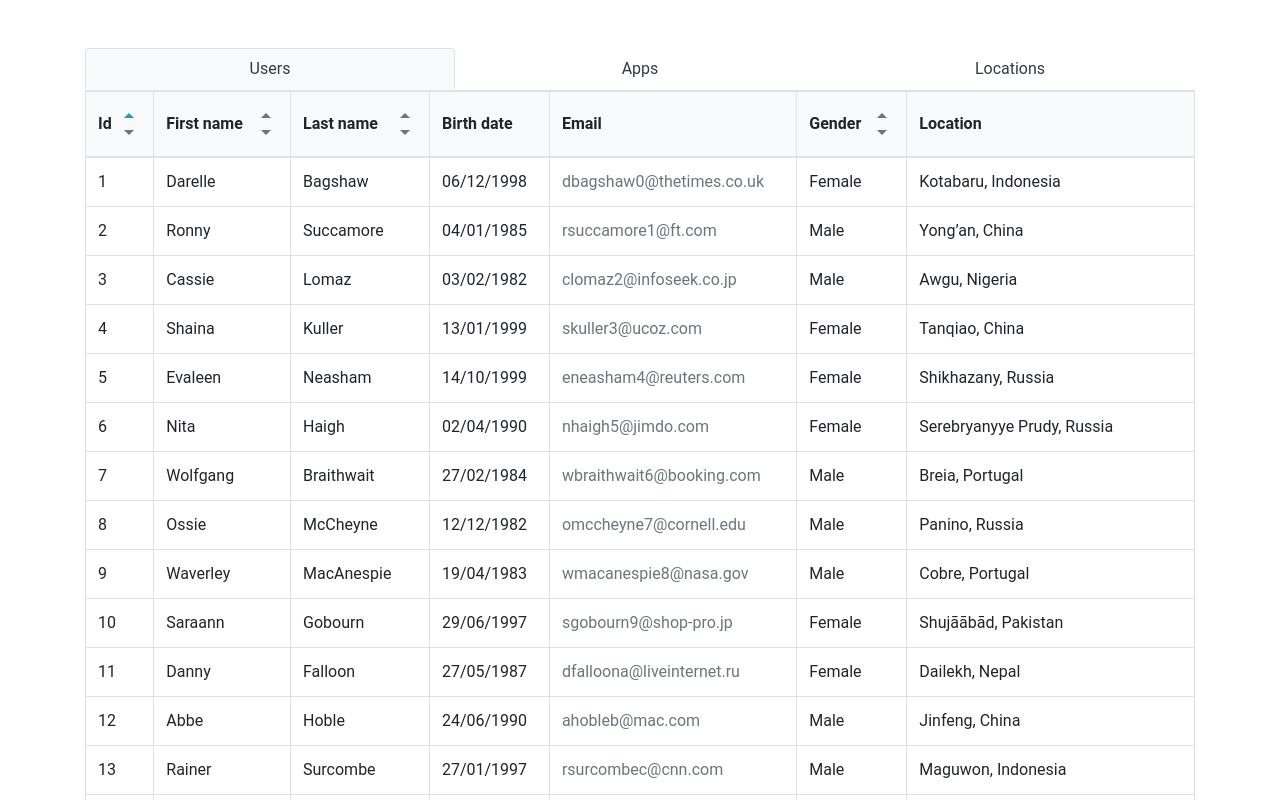
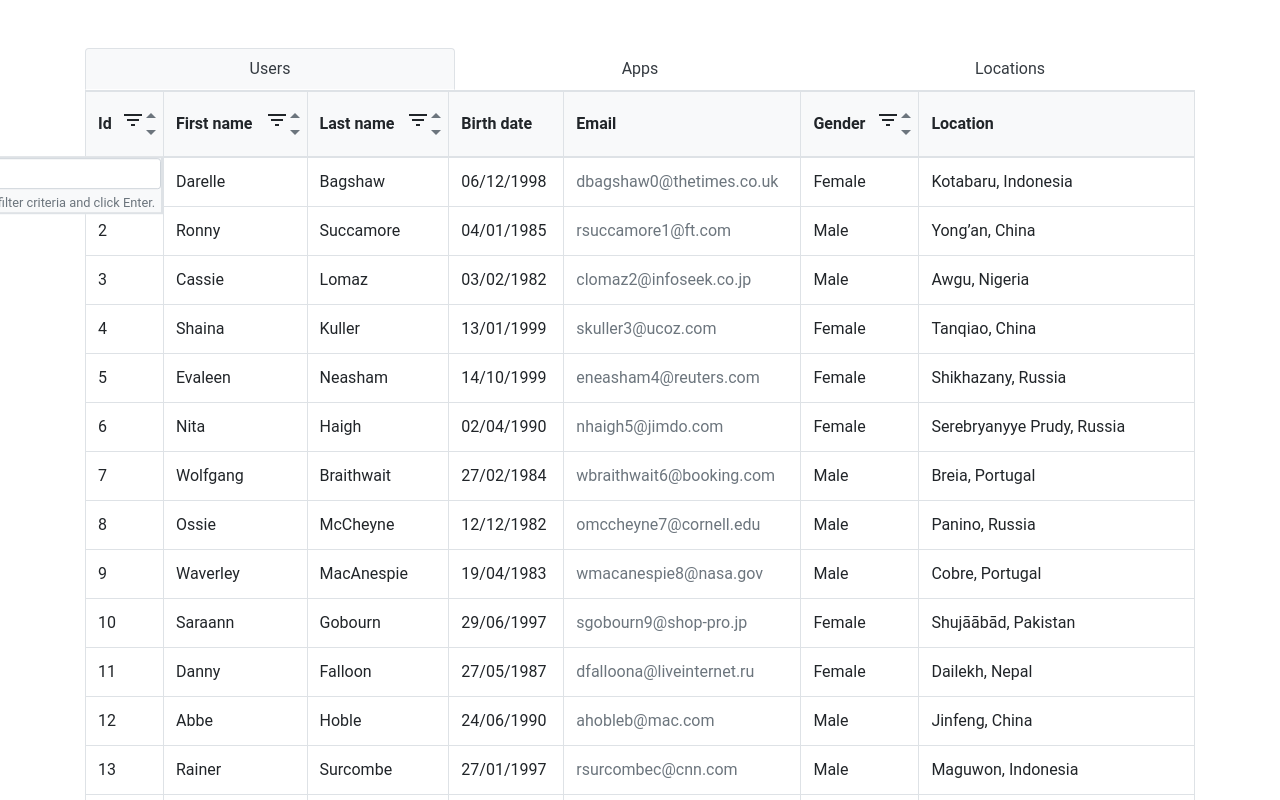
Before and after one commit to vmashnitskaya/datagrid, a React (Create React App) app: page /users in a window 1280 px wide. Both pictures are taken after a click on the icon 129 px from the left and 116 px from the top of the page. Shown: the top 800 px of the page. Built offline with nearby package versions, Linux system fonts and the light colour scheme.

Commit message:
add sorting for strings and numbers

```diff
--- a/package.json
+++ b/package.json
@@ -5,6 +5,7 @@
   "dependencies": {
     "@material-ui/core": "^4.11.0",
     "@material-ui/icons": "^4.9.1",
+    "@popperjs/core": "^2.5.2",
     "@testing-library/jest-dom": "^4.2.4",
     "@testing-library/react": "^9.3.2",
     "@testing-library/user-event": "^7.1.2",
@@ -28,6 +29,7 @@
     "prettier": "^2.1.2",
     "react": "^16.13.1",
     "react-dom": "^16.13.1",
+    "react-popper": "^2.2.3",
     "react-redux": "^7.2.1",
     "react-router": "^5.2.0",
     "react-router-dom": "^5.2.0",
--- a/src/components/Table/Table.scss
+++ b/src/components/Table/Table.scss
@@ -1,9 +1,13 @@
 .table th{
+  position: relative;
+  padding-right: 0;
   .header {
     display: flex;
     justify-content: space-between;
     align-items: center;
     min-height: 40px;
+    .icons{
+      display: flex;
       .sorting {
         display: flex;
         flex-direction: column;
@@ -15,5 +19,26 @@
           cursor: pointer;
         }
       }
+      .filtering{
+        cursor: pointer;
+        margin: 4px -6px 0 6px;
+      }
+      .filterPopUp{
+        position: absolute;
+        min-width: 200px;
+        transform: translateY(100%);
+        right: 0;
+        bottom: 0;
+        border: 2px solid #dee2e6;
+        .form-control:focus{
+          outline: none;
+          border-color: transparent;
+          box-shadow: none;
+        }
+        &.hidden{
+          display: none;
         }
       }
+    }
+  }
+}
--- a/src/components/Table/Table.tsx
+++ b/src/components/Table/Table.tsx
@@ -1,8 +1,8 @@
-import React, { FC, useEffect, useState, useCallback } from 'react';
+import React, { FC, useEffect, useState, useCallback, useMemo } from 'react';
 import ArrowDropUpIcon from '@material-ui/icons/ArrowDropUp';
 import ArrowDropDownIcon from '@material-ui/icons/ArrowDropDown';
+import FilterListIcon from '@material-ui/icons/FilterList';
 import clsx from 'clsx';
-
 import Loader from '../Loader';
 import TableRow from './TableRow';
 import './Table.scss';
@@ -15,18 +15,31 @@ export interface TableProps {
     error: string;
     columnHeaders: ColumnInterface[];
 }
+interface FilteringColumn {
+    [key: string]: string;
+}
 
 const Table: FC<TableProps> = ({ renderData, loading, error, columnHeaders }) => {
     const [sorting, setSorting] = useState<string>('');
     const [sortingColumn, setSortingColumn] = useState<string>('');
-    const [sortedRenderData, setSortedRenderData] = useState<{ [key: string]: any }[]>([]);
+    const [sortedFilteredRenderData, setSortedFilteredRenderData] = useState<
+        { [key: string]: any }[]
+    >([]);
+    const [filteredColumnOpened, setFilteredColumnOpened] = useState<string>('');
+    const [filteredColumnAndValue, setFilteredColumnAndValue] = useState<FilteringColumn>({});
 
     useEffect(() => {
-        setSortedRenderData([...renderData]);
+        setFilteredColumnAndValue(
+            columnHeaders.reduce((acc, el) => ({ ...acc, [el.name]: '' }), {} as FilteringColumn)
+        );
+    }, [columnHeaders]);
+
+    useEffect(() => {
+        setSortedFilteredRenderData([...renderData]);
     }, [sorting, renderData]);
 
     const sortData = useCallback(() => {
-        const arrayForSorting = [...renderData];
+        const arrayForSorting = [...sortedFilteredRenderData];
         arrayForSorting.sort((a, b) => {
             if (a[sortingColumn] < b[sortingColumn]) {
                 return sorting === 'up' ? -1 : 1;
@@ -37,25 +50,73 @@ const Table: FC<TableProps> = ({ renderData, loading, error, columnHeaders }) =>
             return 0;
         });
         return arrayForSorting;
-    }, [renderData, sortingColumn, sorting]);
+    }, [sortingColumn, sorting, sortedFilteredRenderData]);
 
     useEffect(() => {
         if (sorting.length > 0) {
-            setSortedRenderData(sortData());
+            setSortedFilteredRenderData(sortData());
         }
     }, [sorting, sortingColumn, renderData, sortData]);
-
-    useEffect(() => {
-        console.log(sortedRenderData);
-    }, [sortedRenderData]);
 
     const handleSorting = (columnName: string) => {
         setSorting('down');
         setSortingColumn(columnName);
     };
+
     const handleReverseSorting = (columnName: string) => {
         setSorting('up');
         setSortingColumn(columnName);
+    };
+
+    const handleFilterOpened = (columnName: string) => {
+        if (filteredColumnOpened.length > 0) {
+            setFilteredColumnOpened('');
+        } else {
+            setFilteredColumnOpened(columnName);
+        }
+    };
+
+    const filterStringsAndNumbers = (
+        column: string,
+        query: string,
+        array: { [key: string]: any }[]
+    ): { [key: string]: any }[] => {
+        return array.filter((element) => {
+            if (typeof element[column] === 'string') {
+                return element[column].toLowerCase().includes(query.toLowerCase());
+            }
+            if (typeof element[column] === 'number') {
+                return element[column] === Number(query);
+            }
+            return false;
+        });
+    };
+
+    const filterRenderData = () => {
+        const filteringColumns = Object.keys(filteredColumnAndValue).filter((element) => {
+            return filteredColumnAndValue[element].length > 0;
+        });
+
+        let data: { [key: string]: any }[] = [...renderData];
+
+        filteringColumns.forEach((column) => {
+            data = filterStringsAndNumbers(column, filteredColumnAndValue[column], renderData);
+        });
+
+        setSortedFilteredRenderData(data);
+    };
+
+    const handleFilter = (event: React.FormEvent<HTMLFormElement>) => {
+        event.preventDefault();
+        filterRenderData();
+    };
+
+    const handleSearchByString = (
+        event: React.ChangeEvent<HTMLInputElement>,
+        columnName: string
+    ) => {
+        const query = event.target.value;
+        setFilteredColumnAndValue((prevState) => ({ ...prevState, [columnName]: query }));
     };
 
     return (
@@ -70,6 +131,62 @@ const Table: FC<TableProps> = ({ renderData, loading, error, columnHeaders }) =>
                                 <th key={`key${index + 1}`} className="bg-light">
                                     <div className="header">
                                         <div>{element.header}</div>
+                                        <div className="icons">
+                                            {element.filtering && (
+                                                <>
+                                                    <FilterListIcon
+                                                        className={clsx(
+                                                            'filtering',
+                                                            filteredColumnAndValue[element.name]
+                                                                .length > 0 && 'text-info'
+                                                        )}
+                                                        onClick={() =>
+                                                            handleFilterOpened(element.name)
+                                                        }
+                                                    />
+                                                    <div
+                                                        className={clsx(
+                                                            'filterPopUp',
+                                                            'bg-light',
+                                                            filteredColumnOpened !== element.name &&
+                                                                'hidden'
+                                                        )}
+                                                    >
+                                                        <form
+                                                            autoComplete="off"
+                                                            onSubmit={handleFilter}
+                                                        >
+                                                            {element.type === 'string' && (
+                                                                <>
+                                                                    <input
+                                                                        className="form-control form-control-sm"
+                                                                        id="exampleInputEmail1"
+                                                                        aria-describedby="emailHelp"
+                                                                        onChange={(event) =>
+                                                                            handleSearchByString(
+                                                                                event,
+                                                                                element.name
+                                                                            )
+                                                                        }
+                                                                        value={
+                                                                            filteredColumnAndValue[
+                                                                                element.name
+                                                                            ]
+                                                                        }
+                                                                    />
+                                                                    <small
+                                                                        id="emailHelp"
+                                                                        className="form-text text-muted"
+                                                                    >
+                                                                        Enter filter criteria and
+                                                                        click Enter.
+                                                                    </small>
+                                                                </>
+                                                            )}
+                                                        </form>
+                                                    </div>
+                                                </>
+                                            )}
                                             {element.sorting && (
                                                 <div className="sorting">
                                                     <ArrowDropUpIcon
@@ -97,18 +214,21 @@ const Table: FC<TableProps> = ({ renderData, loading, error, columnHeaders }) =>
                                                 </div>
                                             )}
                                         </div>
+                                    </div>
                                 </th>
                             ))}
                         </tr>
                     </thead>
                     <tbody>
-                        {sortedRenderData.map((element: { [key: string]: any }, index: number) => (
+                        {sortedFilteredRenderData.map(
+                            (element: { [key: string]: any }, index: number) => (
                                 <TableRow
                                     key={`key${index + 1}`}
                                     row={element}
                                     columnHeaders={columnHeaders}
                                 />
-                        ))}
+                            )
+                        )}
                     </tbody>
                 </table>
             )}
```
Also changed, not shown: .eslintrc.js, 1 other file (tests, documents, lock files or other folders). Lines whose indentation alone changed are shown as unchanged.
